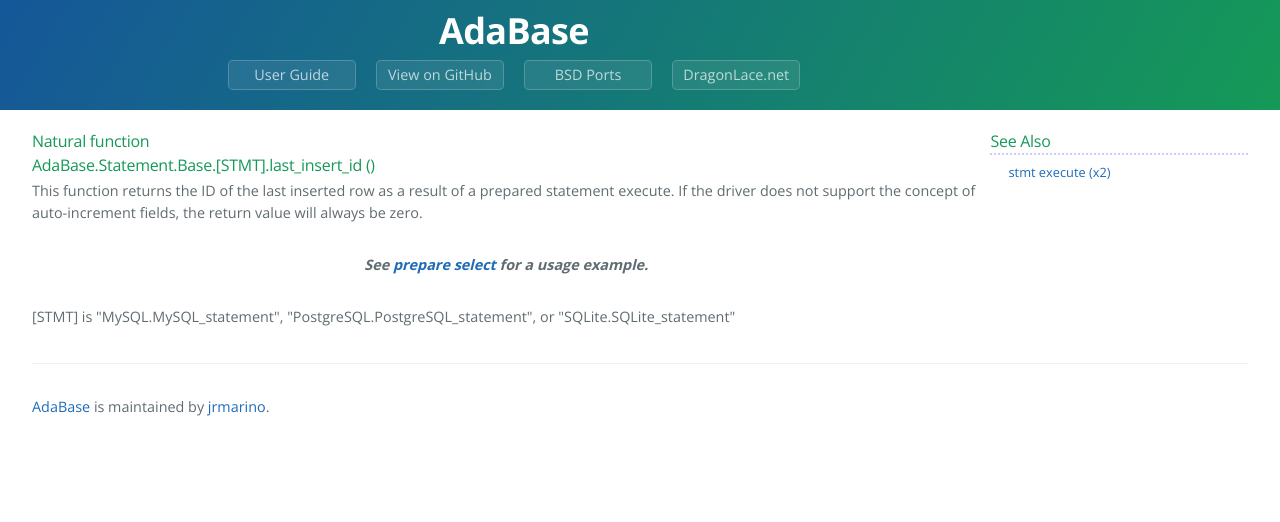
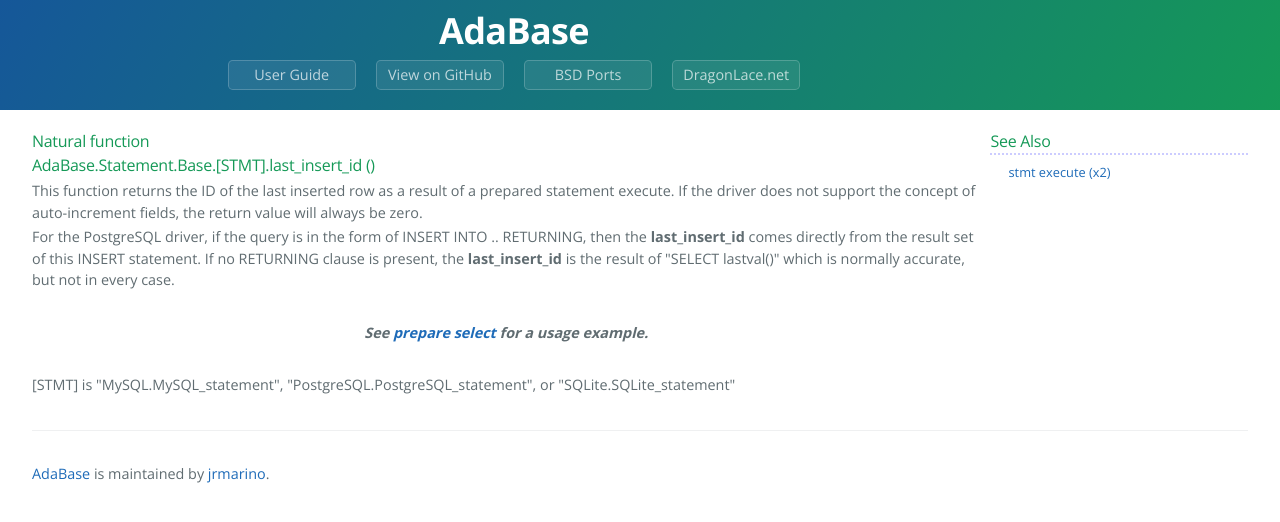
Before and after one commit to jrmarino/AdaBase, a Jekyll site: the page built from stmt_last_insert_id.md, in a window 1280 px wide. Shown: the top 522 px of the page. Built offline with Jekyll 4.4.1, drawn with Linux system fonts in a browser that asks for light colours.

Commit message:
Update last_insert_id documentation
This notes the implementation of last_insert_id, particularly that
INSERT INTO .. RETURNING is the best approach (only available to PGSQL)

```diff
--- a/stmt_last_insert_id.md
+++ b/stmt_last_insert_id.md
@@ -9,6 +9,13 @@
 This function returns the ID of the last inserted row as a result of
 a prepared statement execute.  If the driver does not support the concept
 of auto-increment fields, the return value will always be zero.
+</p>
+<p>
+For the PostgreSQL driver, if the query is in the form of
+INSERT INTO .. RETURNING, then the <b>last_insert_id</b> comes directly
+from the result set of this INSERT statement.  If no RETURNING clause is
+present, the <b>last_insert_id</b> is the result of "SELECT lastval()"
+which is normally accurate, but not in every case.
 </p>
 <br/>
 <p class="caption">See {{ page.prepare_select }} for a usage example.</p>
```
Also changed, not shown: last_insert_id.md (+7 -0 lines).
